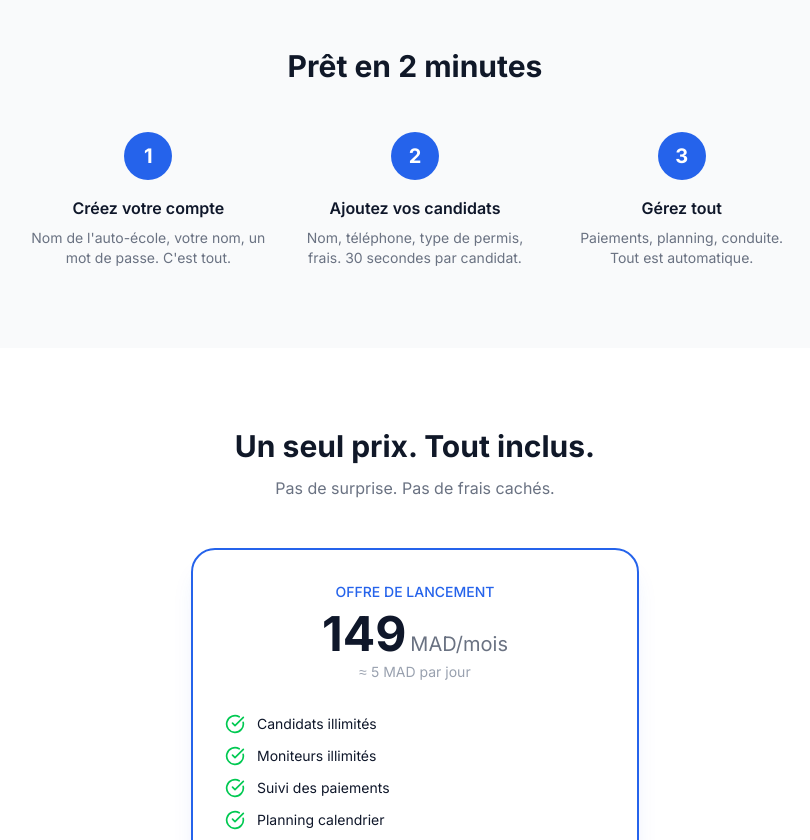
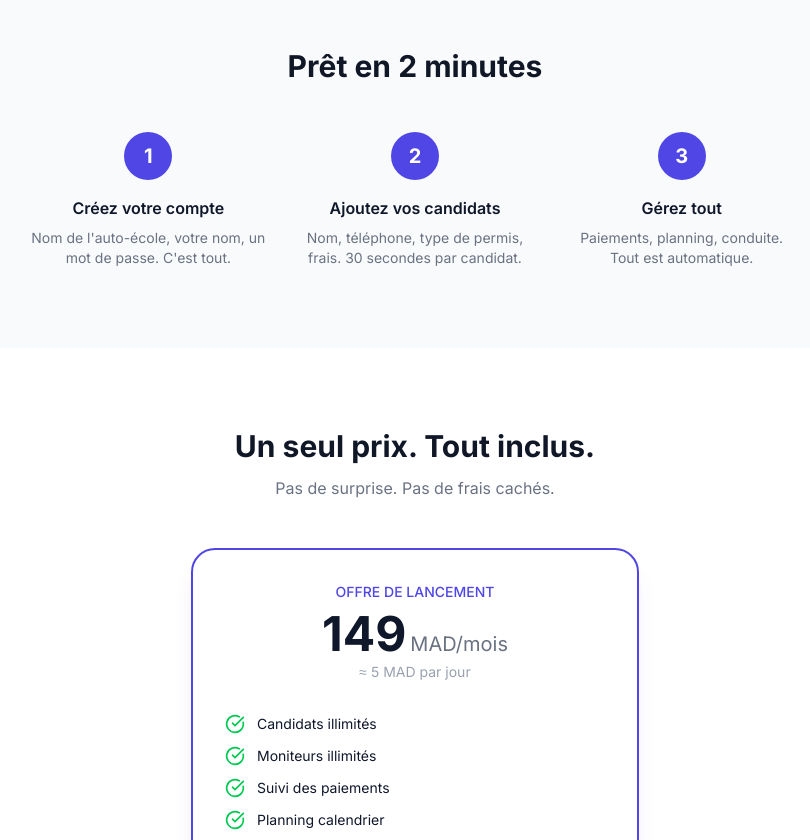
Before and after one commit to siyaqa/siyaqa-app, a Next.js app: page / in a window 1280 px wide. Shown: the part 1940-2780 px from the top of the page, without its empty margins (225-1035 px from the left). Built offline with nearby package versions, Linux system fonts and the light colour scheme.

Commit message:
design: brand tokens (indigo), arabic font, focus/motion base, FR metadata

```diff
--- a/src/app/globals.css
+++ b/src/app/globals.css
@@ -1,20 +1,21 @@
 @import "tailwindcss";
 
 :root {
-  --background: #f8fafc;
+  --background: #f6f7fb;
   --foreground: #0f172a;
-  --primary: #2563eb;
-  --primary-hover: #1d4ed8;
-  --primary-light: #eff6ff;
-  --success: #22c55e;
-  --success-light: #f0fdf4;
-  --warning: #f59e0b;
+  --primary: #4f46e5;
+  --primary-hover: #4338ca;
+  --primary-light: #eef2ff;
+  --success: #059669;
+  --success-light: #ecfdf5;
+  --warning: #d97706;
   --warning-light: #fffbeb;
-  --danger: #ef4444;
+  --danger: #dc2626;
   --danger-light: #fef2f2;
   --border: #e2e8f0;
   --muted: #64748b;
   --card: #ffffff;
+  --surface-2: #f1f5f9;
 }
 
 @theme inline {
@@ -32,11 +33,57 @@
   --color-border: var(--border);
   --color-muted: var(--muted);
   --color-card: var(--card);
+  --color-surface-2: var(--surface-2);
+}
+
+html {
+  scroll-behavior: smooth;
+}
+
+@media (prefers-reduced-motion: reduce) {
+  html {
+    scroll-behavior: auto;
+  }
 }
 
 body {
   background: var(--background);
   color: var(--foreground);
+}
+
+/* Texte arabe/darija : police dédiée chargée dans layout.tsx */
+[lang="ar"] {
+  font-family: var(--font-arabic), "Segoe UI", Tahoma, sans-serif;
+}
+
+::selection {
+  background: var(--primary);
+  color: #ffffff;
+}
+
+:where(a, button, [role="button"], input, select, textarea):focus-visible {
+  outline: 2px solid var(--primary);
+  outline-offset: 2px;
+}
+
+@keyframes pop {
+  from {
+    opacity: 0;
+    transform: translateY(10px) scale(0.98);
+  }
+  to {
+    opacity: 1;
+    transform: none;
+  }
+}
+
+@keyframes fadeIn {
+  from {
+    opacity: 0;
+  }
+  to {
+    opacity: 1;
+  }
 }
 
 button,
--- a/src/app/layout.tsx
+++ b/src/app/layout.tsx
@@ -1,5 +1,5 @@
-import type { Metadata } from "next";
-import { Inter } from "next/font/google";
+import type { Metadata, Viewport } from "next";
+import { Inter, Cairo } from "next/font/google";
 import "./globals.css";
 
 const inter = Inter({
@@ -7,12 +7,31 @@ const inter = Inter({
   display: "swap",
 });
 
+const cairo = Cairo({
+  subsets: ["arabic"],
+  display: "swap",
+  variable: "--font-arabic",
+});
+
 export const metadata: Metadata = {
-  title: "Siyaqi — إدارة أوطو إيكول",
-  description: "المنصة الذكية لإدارة مدرسة تعليم السياقة",
+  title: "Siyaqi — Gérez votre auto-école depuis votre téléphone",
+  description:
+    "Candidats, paiements, planning, heures de conduite — tout dans une seule app. المنصة الذكية لإدارة مدرسة تعليم السياقة",
   icons: {
     icon: "/icon.svg",
   },
+  openGraph: {
+    title: "Siyaqi — Gérez votre auto-école depuis votre téléphone",
+    description:
+      "Candidats, paiements, planning, heures de conduite — tout dans une seule app. Essai gratuit 30 jours.",
+    siteName: "Siyaqi",
+    locale: "fr_MA",
+    type: "website",
+  },
+};
+
+export const viewport: Viewport = {
+  themeColor: "#4f46e5",
 };
 
 export default function RootLayout({
@@ -22,7 +41,7 @@ export default function RootLayout({
 }) {
   return (
     <html lang="fr" dir="ltr">
-      <body className={`${inter.className} min-h-screen bg-background text-foreground antialiased`}>
+      <body className={`${inter.className} ${cairo.variable} min-h-screen bg-background text-foreground antialiased`}>
         {children}
       </body>
     </html>
```
Also changed, not shown: 1 other file (tests, documents, lock files or other folders).
